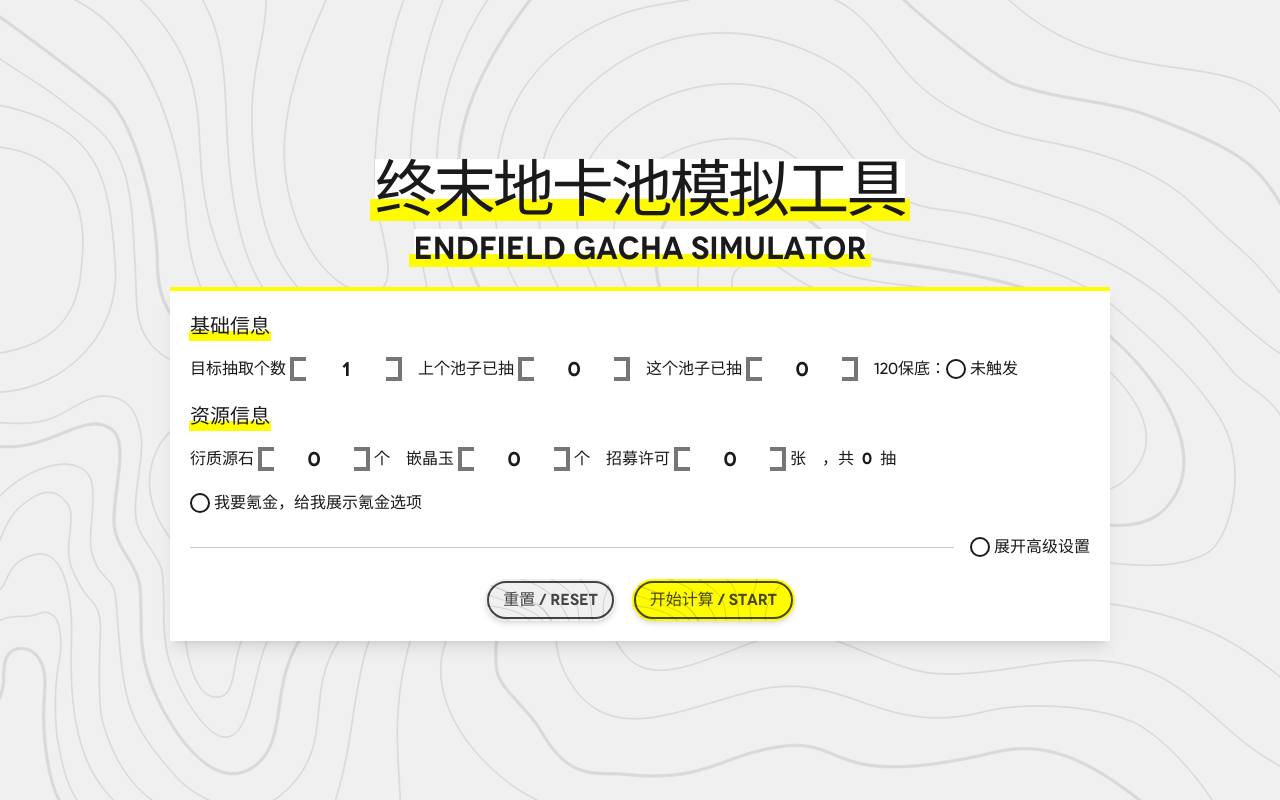
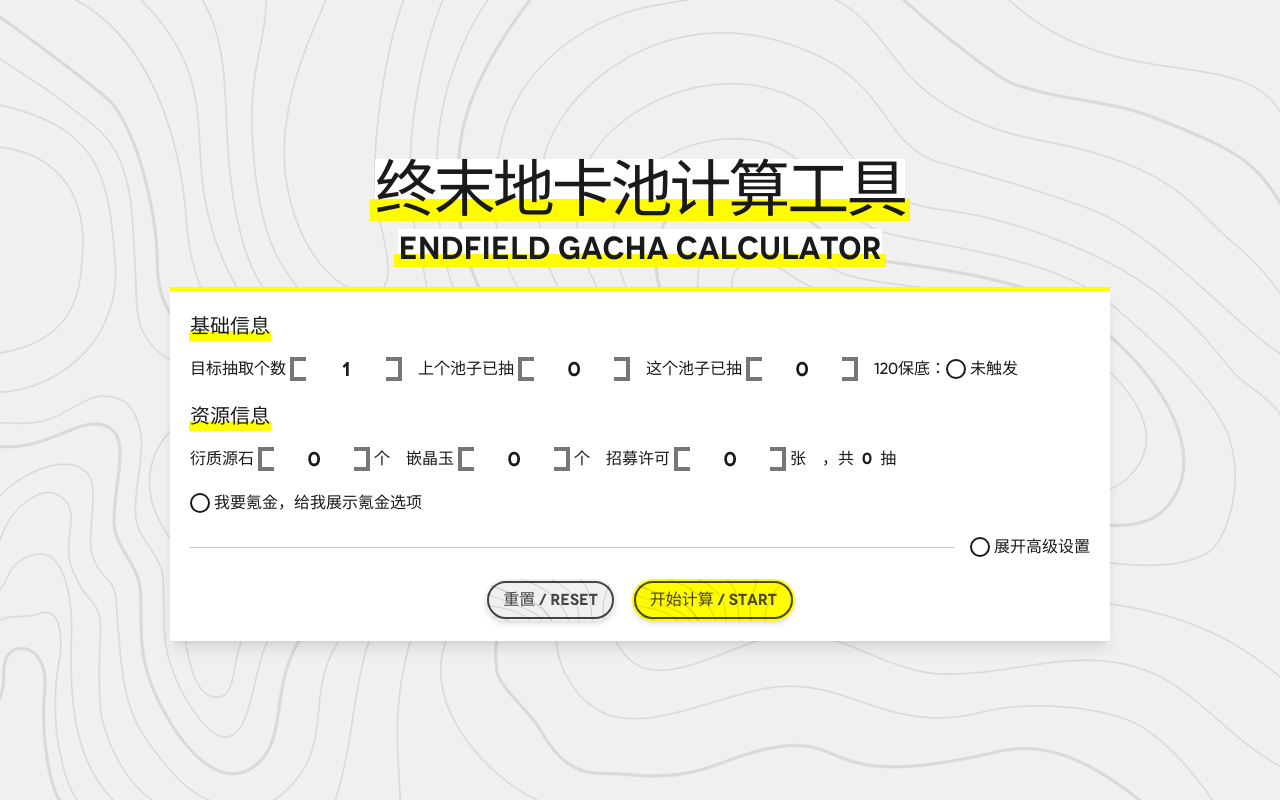
Before and after one commit to mark9804/endfield-gacha-calculator, a Vue app: page / in a window 1280 px wide. Built offline with nearby package versions, Linux system fonts and the light colour scheme; a web font is replaced by a local one.

Commit message:
chore: 改名

```diff
--- a/index.html
+++ b/index.html
@@ -4,7 +4,7 @@
     <meta charset="UTF-8" />
     <link rel="icon" type="image/svg+xml" href="/vite.svg" />
     <meta name="viewport" content="width=device-width, initial-scale=1.0" />
-    <title>Endfield Gacha Simulator</title>
+    <title>Endfield Gacha Calculator</title>
   </head>
   <body>
     <div id="app"></div>
--- a/src/components/AppHome.vue
+++ b/src/components/AppHome.vue
@@ -11,11 +11,11 @@
 <template>
   <div class="flex flex-col gap-5 items-center justify-center">
     <div class="flex flex-col gap-2 items-center justify-center">
-      <PText title>终末地卡池模拟工具</PText>
-      <PText subtitle>Endfield Gacha Simulator</PText>
+      <PText title>终末地卡池计算工具</PText>
+      <PText subtitle>Endfield Gacha Calculator</PText>
     </div>
     <!-- <UITester /> -->
-    <UserInputForm @toggle-debug="handleToggleDebug" :show-debug="showDebug" />
+    <UserInputForm :show-debug="showDebug" @toggle-debug="handleToggleDebug" />
   </div>
   <DebugPanel v-if="showDebug" />
 </template>
```
